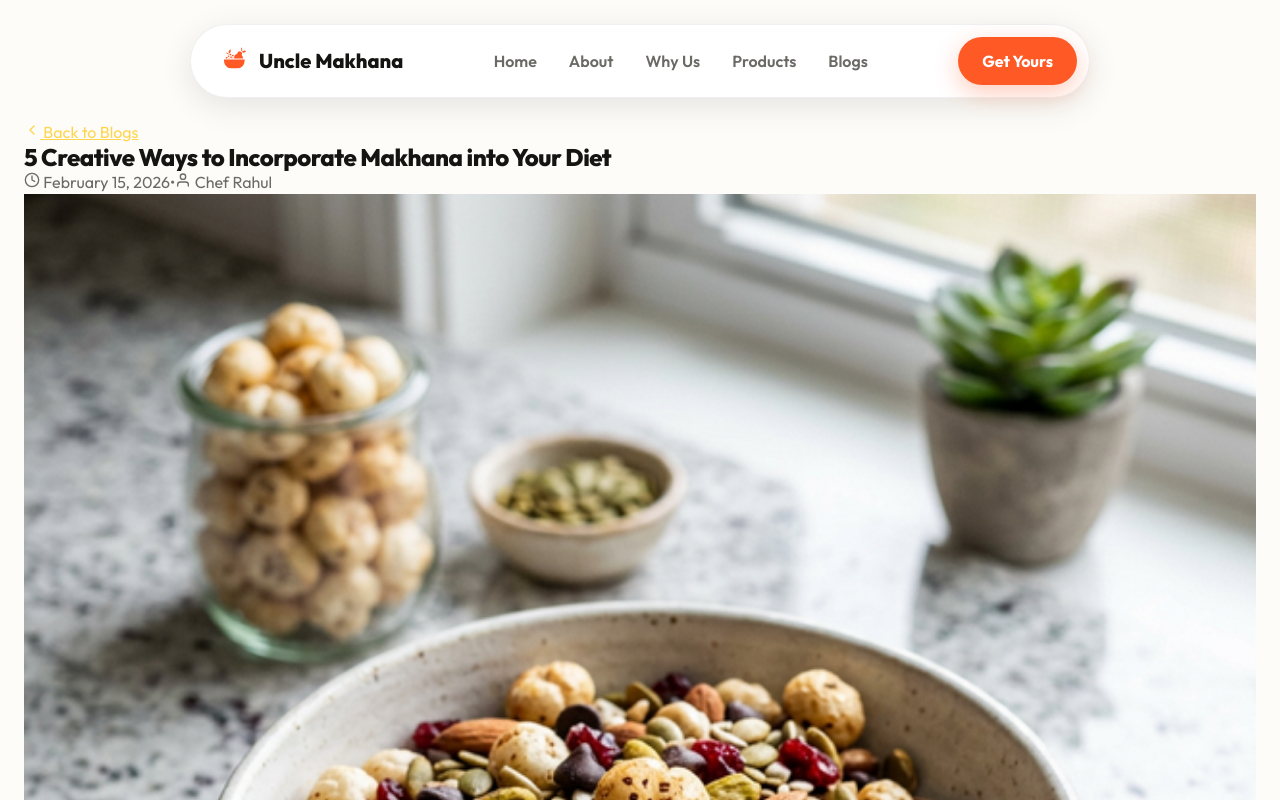
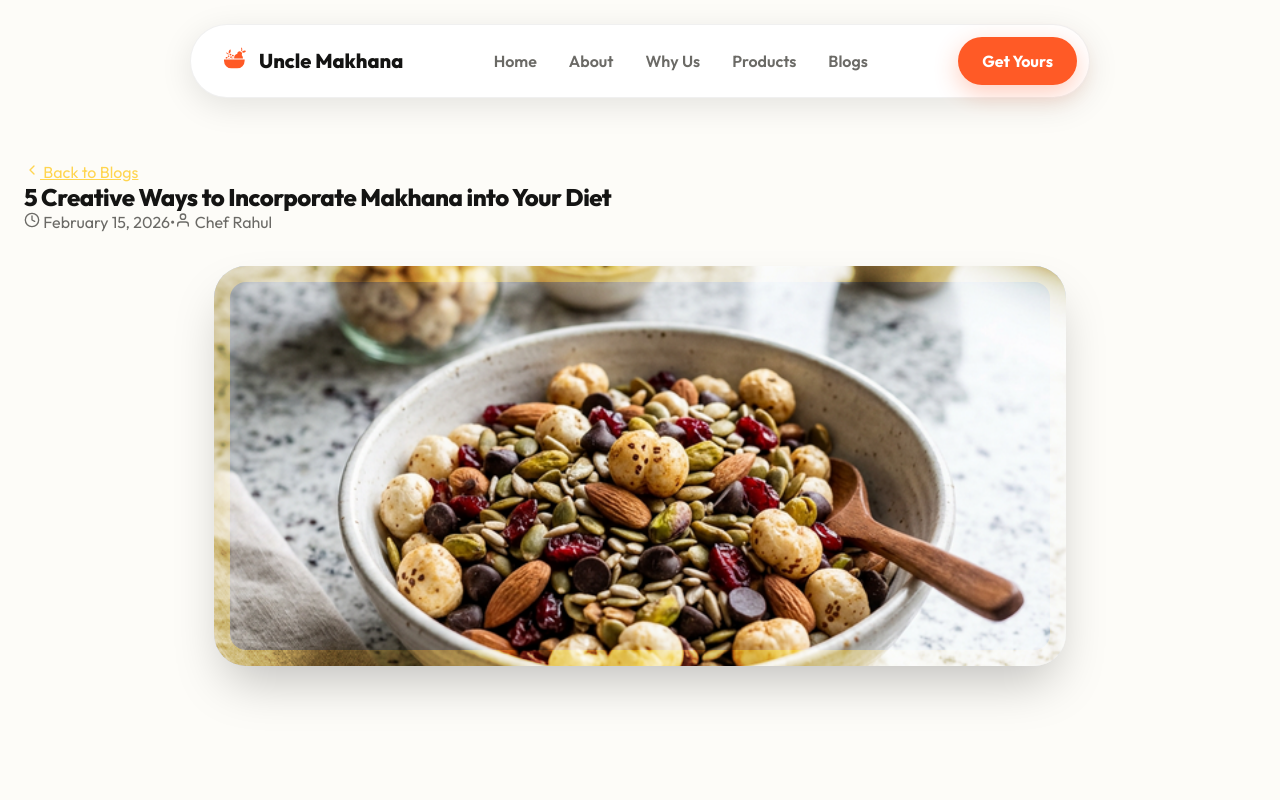
Before and after one commit to wasimfaiz/unclemakhana, a Next.js app: page /blogs/5-delicious-makhana-recipes in a window 1280 px wide. Shown: the top 800 px of the page. Built offline with nearby package versions, Linux system fonts and the light colour scheme.

Commit message:
fixed alignment

```diff
--- a/app/blogs/[id]/page.tsx
+++ b/app/blogs/[id]/page.tsx
@@ -129,7 +129,7 @@ export default async function BlogPostPage({ params }: { params: Promise<{ id: s
   return (
     <main className="page-wrapper pb-24">
       {/* Blog Article Header */}
-      <section className="relative overflow-hidden pt-40 pb-16">
+      <section className="relative overflow-hidden pt-40 pb-16" style={{ paddingTop: '160px' }}>
         <div className="container mx-auto px-6 max-w-3xl relative z-10 text-center">
           <Link href="/blogs" className="inline-flex items-center gap-2 mb-8 uppercase font-bold text-sm hover:underline" style={{ color: post.color }}>
             <FiChevronLeft /> Back to Blogs
@@ -147,11 +147,11 @@ export default async function BlogPostPage({ params }: { params: Promise<{ id: s
         </div>
 
         {/* Banner Graphic */}
-        <div className="container mx-auto px-6 max-w-5xl mt-8">
-          <div className="w-full h-64 md:h-[500px] rounded-2xl md:rounded-[40px] shadow-2xl relative overflow-hidden bg-gray-100">
+        <div style={{ maxWidth: '900px', margin: '32px auto 0', padding: '0 24px' }}>
+          <div style={{ width: '100%', height: '400px', borderRadius: '32px', position: 'relative', overflow: 'hidden', backgroundColor: '#f3f4f6', boxShadow: '0 25px 50px -12px rgba(0, 0, 0, 0.25)' }}>
             {/* eslint-disable-next-line @next/next/no-img-element */}
             <img src={post.image} alt={post.title} style={{ width: '100%', height: '100%', objectFit: 'cover' }} />
-            <div className="absolute inset-0 border-[10px] md:border-[20px] rounded-2xl md:rounded-[40px] mix-blend-overlay" style={{ borderColor: post.color, opacity: 0.5 }}></div>
+            <div style={{ position: 'absolute', inset: 0, border: `16px solid ${post.color}`, opacity: 0.5, borderRadius: '32px', mixBlendMode: 'overlay' }}></div>
           </div>
         </div>
       </section>
--- a/app/blogs/page.tsx
+++ b/app/blogs/page.tsx
@@ -67,7 +67,7 @@ export default function BlogsPage() {
   return (
     <main className="page-wrapper pb-24">
       {/* Blog Page Header */}
-      <section className="page-header relative overflow-hidden pt-40 pb-20 text-center">
+      <section className="page-header relative overflow-hidden pt-40 pb-20 text-center" style={{ paddingTop: '160px' }}>
         <div className="container mx-auto px-6 max-w-4xl relative z-10">
           <div className="inline-flex items-center gap-2 px-4 py-2 rounded-full bg-white shadow-sm font-bold mb-6 tracking-wide uppercase text-sm" style={{ color: 'var(--accent-blue)' }}>
             Insights &amp; News
--- a/app/globals.css
+++ b/app/globals.css
@@ -1407,3 +1407,16 @@ section {
 .blog-article-content li {
   margin-bottom: 12px;
 }
+
+@media (max-width: 768px) {
+  .blogs-grid {
+    grid-template-columns: 1fr;
+    gap: 24px;
+    padding: 24px 16px 80px;
+  }
+  .products-grid {
+    grid-template-columns: 1fr;
+    gap: 24px;
+    padding: 24px 16px 80px;
+  }
+}
```
